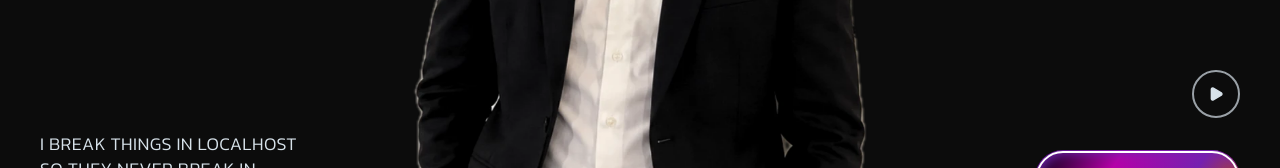
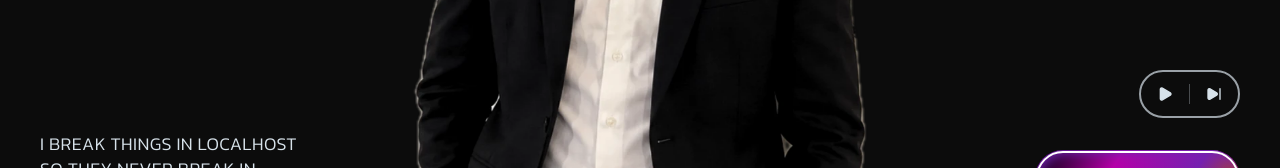
Before and after one commit to akshatgcodes/AkshatPortfolio, a React (Vite) app: page / in a window 1280 px wide. Shown: the part 554-722 px from the top of the page. Built offline with nearby package versions, Linux system fonts and the light colour scheme; no server answers.

Commit message:
💄 hero: play and next in one pill, steady song title

```diff
--- a/src/components/HeroSound.tsx
+++ b/src/components/HeroSound.tsx
@@ -149,11 +149,20 @@ export function HeroSound() {
     }
   }
 
-  const skip = () => {
+  const skip = async () => {
+    try {
       const g = gain.current
-    if (!g) return
+      if (!g) {
+        setState('loading')
+        await setup()
+        return await load(1)
+      }
       g.gain.linearRampToValueAtTime(0, g.context.currentTime + FADE)
-    setTimeout(() => load(trackIndex.current + 1).catch(() => setState('error')), FADE * 1000)
+      await new Promise((r) => setTimeout(r, FADE * 1000))
+      await load(trackIndex.current + 1)
+    } catch {
+      setState('error')
+    }
   }
 
   const playing = state === 'playing'
@@ -161,45 +170,53 @@ export function HeroSound() {
   return (
     <>
       <canvas ref={canvas} aria-hidden="true" className="pointer-events-none absolute inset-0 h-full w-full" />
-      <div className="absolute bottom-[96px] right-6 z-20 flex items-center gap-3 sm:bottom-[112px] md:bottom-[128px] md:right-10">
-        <AnimatePresence>
-          {(playing || state === 'error') && (
-            <motion.span
-              key={index}
-              initial={{ opacity: 0, x: 10 }}
-              animate={{ opacity: 1, x: 0 }}
-              exit={{ opacity: 0, x: 10 }}
-              className="text-right text-[10px] uppercase leading-tight tracking-[0.2em] text-mist/60 sm:text-xs"
+      <div className="absolute bottom-[96px] right-6 z-20 sm:bottom-[112px] md:bottom-[128px] md:right-10">
+        {/* Sits to the left of the controls without pushing them around as titles change. */}
+        <div className="absolute right-full top-1/2 mr-3 -translate-y-1/2 whitespace-nowrap text-right text-[10px] uppercase leading-tight tracking-[0.2em] sm:text-xs">
+          <AnimatePresence mode="wait">
+            {(state === 'playing' || state === 'paused' || state === 'error') && (
+              <motion.p
+                key={state === 'error' ? 'error' : index}
+                initial={{ opacity: 0, y: 6 }}
+                animate={{ opacity: 1, y: 0 }}
+                exit={{ opacity: 0, y: -6 }}
+                transition={{ duration: 0.25 }}
+                className="text-mist/60"
               >
-              {state === 'error' ? 'Preview unavailable' : (
+                {state === 'error' ? (
+                  'Preview unavailable'
+                ) : (
                   <>
                     {playlist[index].title}
                     <br />
                     <span className="text-mist/40">{playlist[index].artist}</span>
                   </>
                 )}
-            </motion.span>
+              </motion.p>
             )}
           </AnimatePresence>
+        </div>
+        <div className="flex items-center rounded-full border-2 border-mist/70 text-mist">
           <button
             type="button"
             onClick={toggle}
             disabled={state === 'loading'}
             aria-label={playing ? 'Pause music' : 'Play music: 30-second song previews'}
-          className="flex h-11 w-11 items-center justify-center rounded-full border-2 border-mist/70 text-mist transition-colors hover:bg-mist/10 md:h-12 md:w-12"
+            className="flex h-10 w-11 items-center justify-center rounded-l-full transition-colors hover:bg-mist/10 md:h-11 md:w-12"
           >
             <Icon className={`h-4 w-4 ${state === 'loading' ? 'animate-spin' : 'fill-current'}`} />
           </button>
-        {(state === 'playing' || state === 'paused') && (
+          <span className="h-5 w-px bg-mist/30" aria-hidden="true" />
           <button
             type="button"
             onClick={skip}
+            disabled={state === 'loading'}
             aria-label="Next song"
-            className="-ml-1 flex h-9 w-9 items-center justify-center rounded-full text-mist/70 transition-colors hover:bg-mist/10 hover:text-mist"
+            className="flex h-10 w-11 items-center justify-center rounded-r-full transition-colors hover:bg-mist/10 md:h-11 md:w-12"
           >
             <SkipForward className="h-4 w-4 fill-current" />
           </button>
-        )}
+        </div>
       </div>
     </>
   )
--- a/tailwind.config.js
+++ b/tailwind.config.js
@@ -1,5 +1,7 @@
 /** @type {import('tailwindcss').Config} */
 export default {
+  // Stops hover styles sticking after a tap on touch screens.
+  future: { hoverOnlyWhenSupported: true },
   content: ['./index.html', './src/**/*.{ts,tsx}'],
   theme: {
     extend: {
```
Lines whose indentation alone changed are shown as unchanged.
